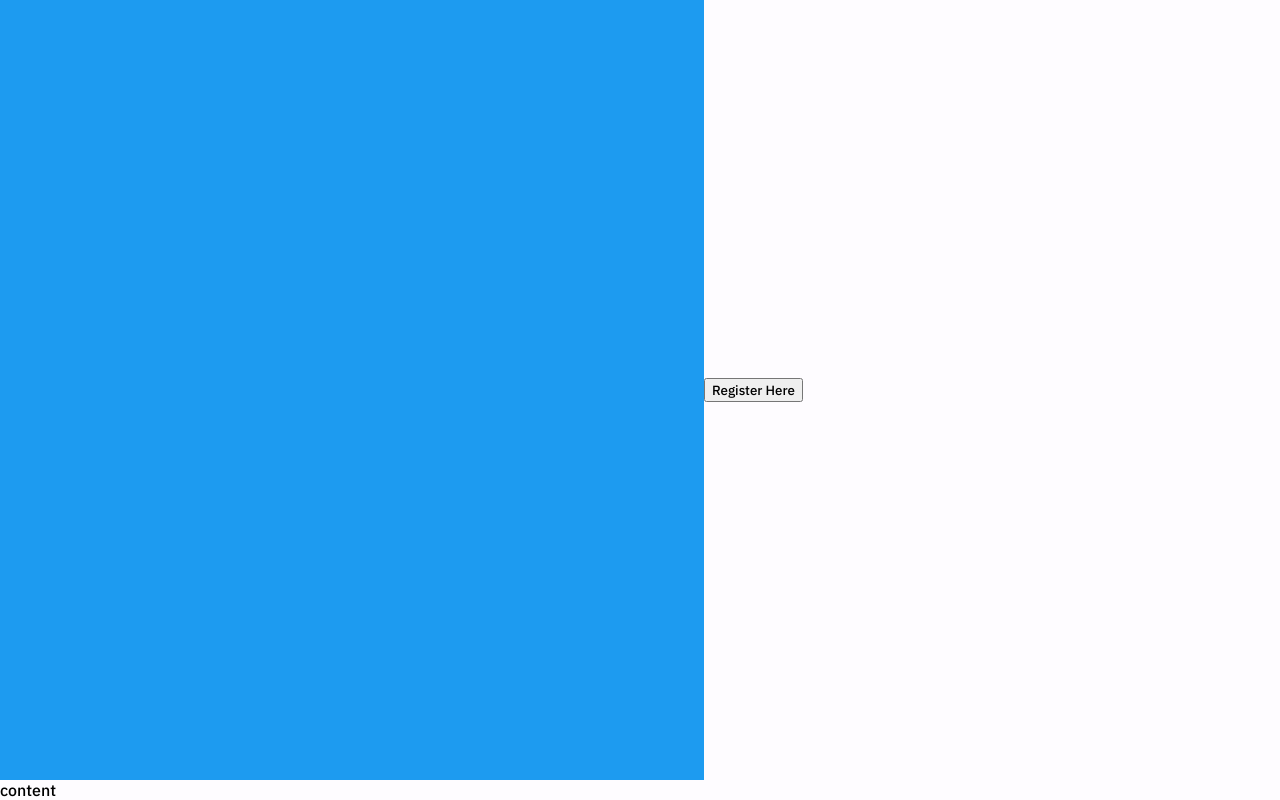
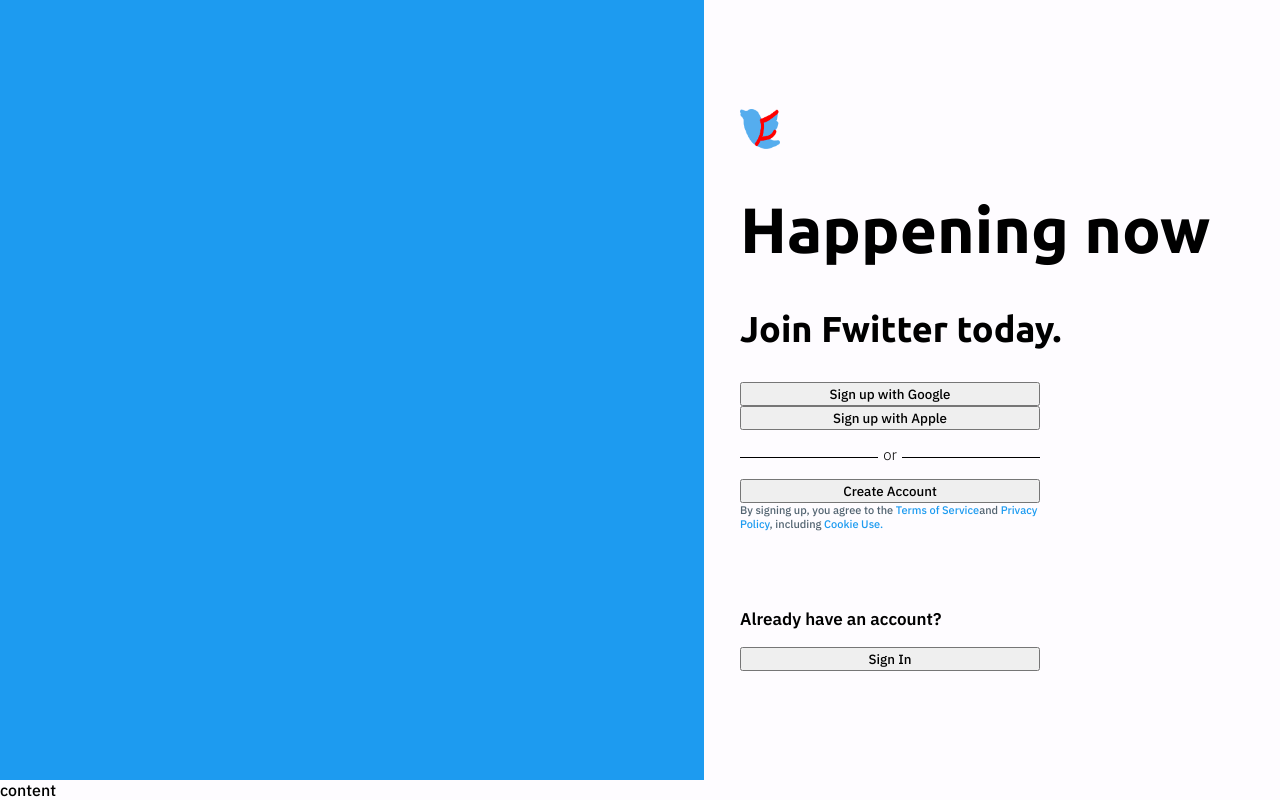
Before and after one commit to AnkushSonak/frontend, a React (Create React App) app: page / in a window 1280 px wide. Built offline with nearby package versions, Linux system fonts and the light colour scheme.

Commit message:
Added the buttons and other sign up options -80

```diff
--- a/src/assets/global.css
+++ b/src/assets/global.css
@@ -38,3 +38,11 @@
 .color-gray{
     color: #536471;
 }
+
+.link {
+    cursor: pointer;
+}
+
+.link:hover{
+    text-decoration: underline;
+}
--- a/src/features/landing/components/RightSideBar/RightSideBar.css
+++ b/src/features/landing/components/RightSideBar/RightSideBar.css
@@ -0,0 +1,76 @@
+@import url('https://fonts.googleapis.com/css2?family=Ubuntu:wght@400;700&display=swap');
+
+.right-side-bar{
+    width: 100%;
+    height: 100%;
+    display: flex;
+    flex-direction: column;
+    justify-content: center;
+    align-items: flex-start;
+    padding: 36px;
+}
+
+.right-side-bar-logo{
+    height: 40px;
+    width: 40px;
+}
+
+.right-side-bar-h1{
+    font-size: 64px;
+    font-weight: 700;
+    font-family: 'Ubuntu', 'sans-serif';
+}
+
+.right-side-bar-h2{
+    font-size: 36px;
+    font-weight: 700;
+    font-family: 'Ubuntu', 'sans-serif';
+    margin: 0;
+    margin-bottom: 32px;
+}
+
+.right-side-bar-signup-wrapper{
+    width: 300px;
+    display: flex;
+    flex-direction: column;
+}
+
+.right-side-bar-divider{
+    width: 100%;
+    display: flex;
+    justify-content: space-evenly;
+    align-items: center;
+}
+
+.right-side-bar-line{
+    margin-top: 5px;
+    width: 100%;
+    height: 1px;
+    background-color: rgba(0,0,0.1);
+}
+
+.right-side-bar-or{
+    font-size: 15px;
+    font-weight: 300;
+    margin-left: 5px;
+    margin-right: 5px;
+}
+
+.right-side-bar-legal{
+    font-size: 11px;
+    margin: 0;
+    margin-bottom: 20px;
+}
+
+.right-side-bar-login-wrapper{
+    width: 300px;
+    display: flex;
+    flex-direction: column;
+    margin: 0;
+    margin-top: 40px;
+}
+
+.right-side-bar-h3{
+    font-size: 17px;
+    font-weight: 600;
+}
--- a/src/features/landing/components/RightSideBar/RightSideBar.tsx
+++ b/src/features/landing/components/RightSideBar/RightSideBar.tsx
@@ -11,14 +11,14 @@
     return (
         <div className='right-side-bar'>
             <img src={logoBlue} className='right-side-bar-logo' />
-            <h1 className='right-side-bar-h1'>Happening Now</h1>
-            <h2 className='right-side-bar-h2'>Join Fwitter Today.</h2>
+            <h1 className='right-side-bar-h1'>Happening now</h1>
+            <h2 className='right-side-bar-h2'>Join Fwitter today.</h2>
             <div className="right-side-bar-signup-wrapper">
                 <button>Sign up with Google</button>
                 <button>Sign up with Apple</button>
                 <div className="right-side-bar-divider">
                     <div className="right-side-bar-line"></div>
-                    <p className='right-side-bar-or'></p>
+                    <p className='right-side-bar-or'>or</p>
                     <div className="right-side-bar-line"></div>
                 </div>
                 <button onClick={toggleRegister}>Create Account</button>
--- a/src/features/register/component/RegisterStepCounter/RegistrationStepCounter.css
+++ b/src/features/register/component/RegisterStepCounter/RegistrationStepCounter.css
@@ -1,3 +1,5 @@
+@import url('https://fonts.googleapis.com/css2?family=Ubuntu:wght@400;700&display=swap');
+
 .reg-step-counter-container{
     z-index: 2;
     width: 100%;
@@ -32,7 +34,7 @@
 .reg-step-number{
     margin: 0;
     padding: 0;
-    font-family: 'Ubuntu','sans-serif';
+    font-family: 'Ubuntu', 'sans-serif';
     font-weight: 500;
     font-size: 20px;
 }
--- a/src/pages/Landing.tsx
+++ b/src/pages/Landing.tsx
@@ -3,6 +3,7 @@
 import '../assets/global.css';
 
 import RegisterModal from '../features/register';
+import { RightSideBar } from '../features/landing/components/RightSideBar/RightSideBar';
 
 export const Landing:React.FC = () => {
 
@@ -18,7 +19,7 @@
 
         </div>
         <div className="landing-top-right">
-            <button onClick={toggleRegister}>Register Here</button>
+          <RightSideBar toggleLogin={() => {}} toggleRegister={toggleRegister} />
         </div>
         <div className="landing-bottom">
           content
```
Also changed, not shown: src/features/landing/components/Buttons/AppleButton.tsx (added, +12 -0 lines), src/features/landing/components/Buttons/Buttons.css (added, +62 -0 lines), src/features/landing/components/Buttons/GoogleButton.tsx (added, +12 -0 lines), src/features/landing/components/Buttons/SignUpButton.tsx (added, +13 -0 lines), src/assets/google.png (added).
